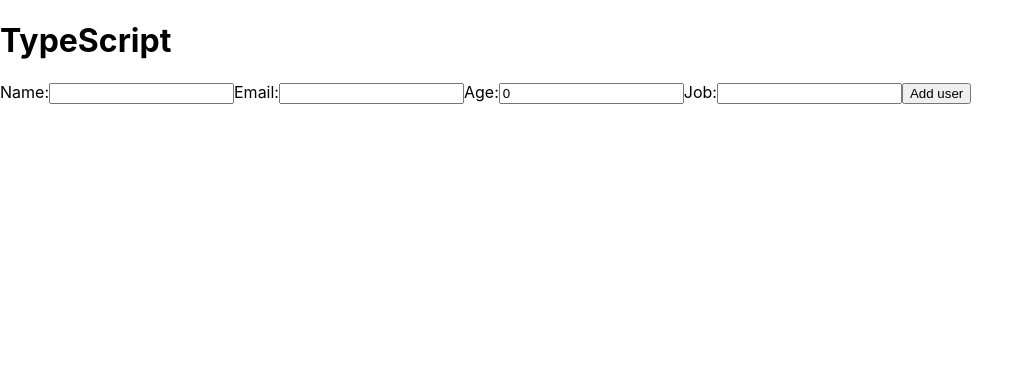
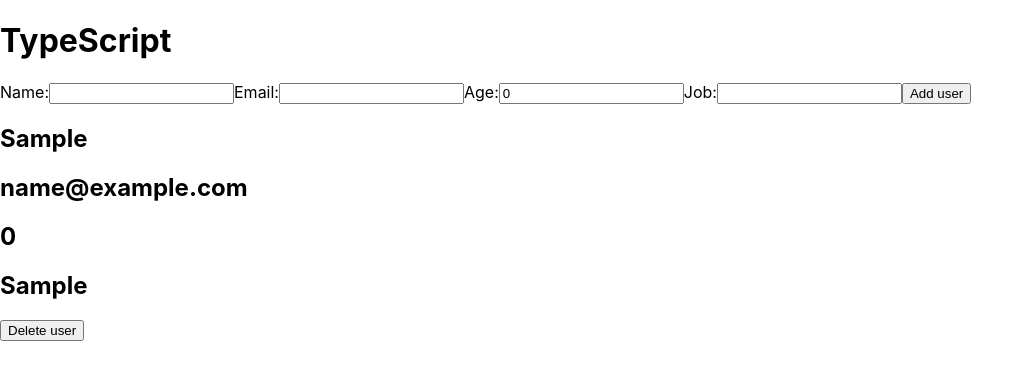
Before and after one commit to dineshtamang14/TypeScript-user-keeper, a React (Create React App) app: page / in a window 1280 px wide. Both pictures are taken after typing "Sample", "name@example.com", "Sample" into the empty fields and a click on the button "Add user". Shown: the top 380 px of the page, without its empty margins (0-1034 px from the left). Built offline with nearby package versions, Linux system fonts and the light colour scheme.

Commit message:
added delete user function

```diff
--- a/src/App.tsx
+++ b/src/App.tsx
@@ -28,7 +28,7 @@
   const onChangeHandler = (e: React.ChangeEvent<HTMLInputElement>): void => {
     e.preventDefault();
 
-    console.log(userState.currentUser);
+    // console.log(userState.currentUser);
 
     setUsersState({
       ...userState,
@@ -55,6 +55,30 @@
     })
   }
 
+  console.log(userState);
+
+  const deleteHandler = (index: number): void => {
+    const filterUsers = userState.allUsers.filter((user, i)=> {
+      return index !== i;
+    })
+
+    setUsersState({
+      ...userState,
+      allUsers: filterUsers
+    })
+  }
+
+  const allUsers = userState.allUsers.map((user, i) => (
+    <div key={i}>
+      <h2>{user.name}</h2>
+      <h2>{user.email}</h2>
+      <h2>{user.age}</h2>
+      <h2>{user.job}</h2>
+
+      <button onClick={() => deleteHandler(i)}>Delete user</button>
+    </div>
+  ))
+
   return (
     <div className="container">
       <h1>TypeScript</h1>
@@ -75,6 +99,8 @@
 
         <button type="submit">Add user</button>
       </form>
+
+      {allUsers}
     </div>
   );
 }
```
